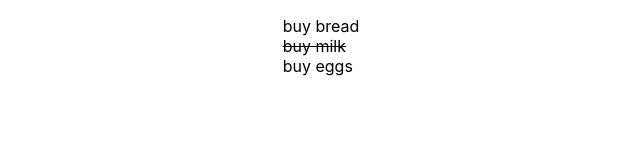
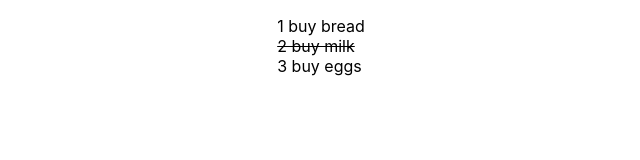
Before and after one commit to MeSeTLeN/minin-todo-app, a React (Create React App) app: page / in a window 1280 px wide. Shown: the top 160 px of the page, without its empty margins (339-979 px from the left). Built offline with nearby package versions, Linux system fonts and the light colour scheme.

Commit message:
feat: prop-types of TodoList & TodoItem

```diff
--- a/src/Components/TodoItem.js
+++ b/src/Components/TodoItem.js
@@ -1,4 +1,5 @@
 import React from "react";
+import PropTypes from "prop-types";
 
 function TodoItem(props) {
   const classes = [];
@@ -8,9 +9,14 @@ function TodoItem(props) {
 
   return (
     <li className={classes.join(" ")}>
-      {props.todo.title}
+      {props.i + 1 + " " + props.todo.title}
     </li>
   );
 }
 
+TodoItem.propTypes = {
+  todo: PropTypes.object.isRequired,
+  i: PropTypes.number.isRequired,
+};
+
 export default TodoItem;
--- a/src/Components/TodoList.js
+++ b/src/Components/TodoList.js
@@ -1,5 +1,6 @@
 import React from "react";
 import TodoItem from "./TodoItem";
+import PropTypes from "prop-types";
 
 const styles = {
   ul: {
@@ -10,11 +11,15 @@ const styles = {
 function TodoList(props) {
   return (
     <ul style={styles.ul}>
-      {props.todos.map((todo) => {
-        return <TodoItem todo={todo} />;
+      {props.todos.map((todo, i) => {
+        return <TodoItem todo={todo} i={i} />;
       })}
     </ul>
   );
 }
 
+TodoList.propTypes = {
+  todos: PropTypes.arrayOf(PropTypes.object).isRequired,
+};
+
 export default TodoList;
```
